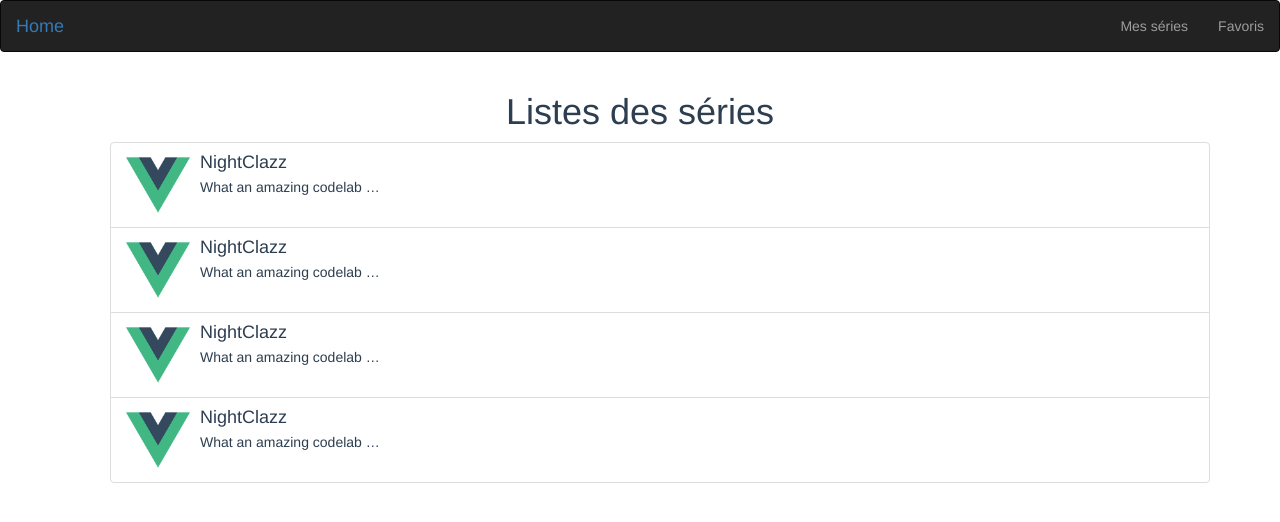
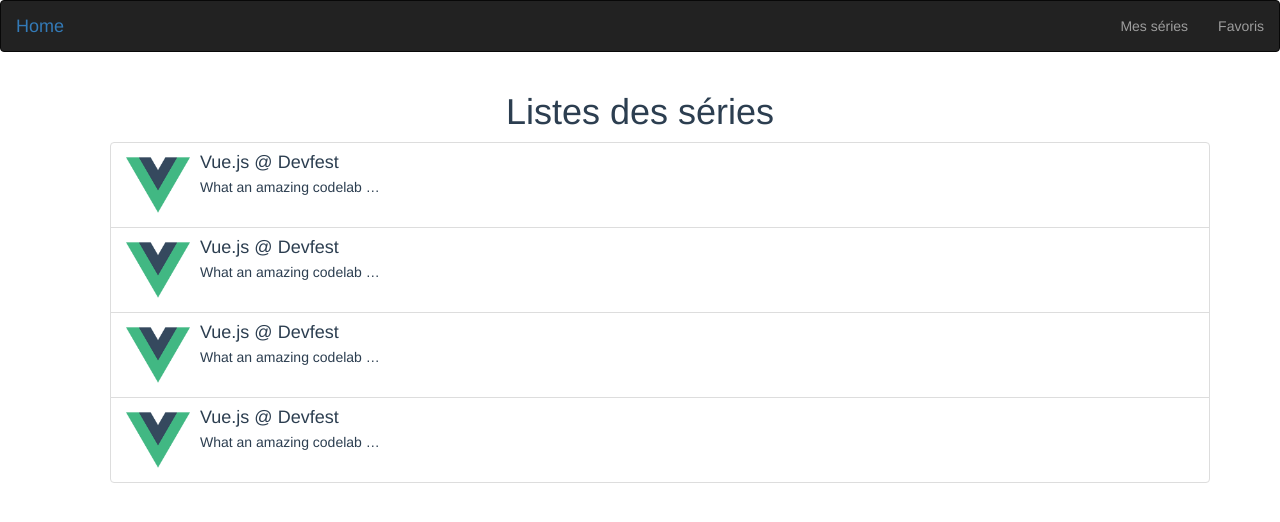
Before and after one commit to GregoryBevan/devfest-vuejs, a Vue app: page /#/ in a window 1280 px wide. Shown: the top 522 px of the page. Built offline with nearby package versions, Linux system fonts and the light colour scheme.

Commit message:
Replace name

```diff
--- a/src/components/Serie.vue
+++ b/src/components/Serie.vue
@@ -16,7 +16,7 @@
 export default {
     data () {
         return {
-            name: 'NightClazz',
+            name: 'Vue.js @ Devfest',
             summary: 'What an amazing codelab …',
             image: {
                 medium: 'static/logo.png'
```
